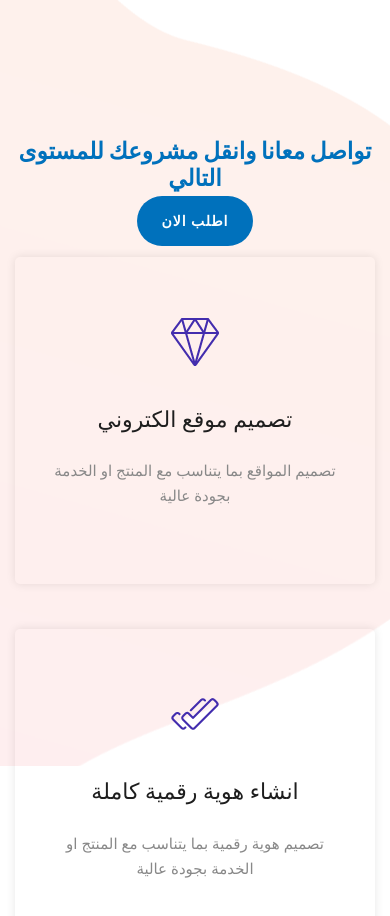
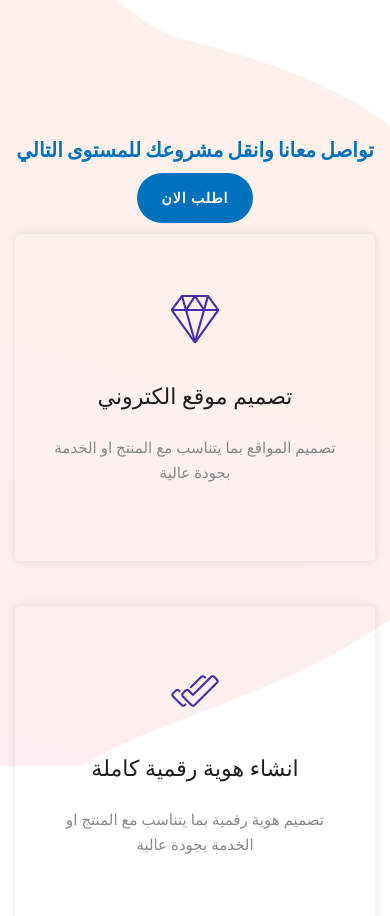
Before and after one commit to abduallahelbialy/langing-page, a plain HTML site: page index.html in a window 390 px wide. Shown: the part 2940-3856 px from the top of the page. Drawn offline with Linux system fonts and the light colour scheme.

Commit message:
fonts button

```diff
--- a/assets/css/main.css
+++ b/assets/css/main.css
@@ -680,7 +680,7 @@ welcome
 .workes h1 {
     color: #0071BC;
     font-weight: bold;
-    font-size: 23px;
+    font-size: 20px;
 }
 .center-heading h2 em {
     font-style: normal;
--- a/index.html
+++ b/index.html
@@ -168,7 +168,7 @@
     <section class="section" id="testimonials">
         <div class="container">
             <div class="workes text-center mb-4">
-                <h1 class="mb-3">تواصل معانا وانقل مشروعك للمستوى التالي
+                <h1 class="mb-4">تواصل معانا وانقل مشروعك للمستوى التالي
                 </h1>
                 <a target="_blank" href="https://api.whatsapp.com/send/?phone=971505339458&text&type=phone_number&app_absent=0"
                     class="main-button-slider ">اطلب الان</a>
```
